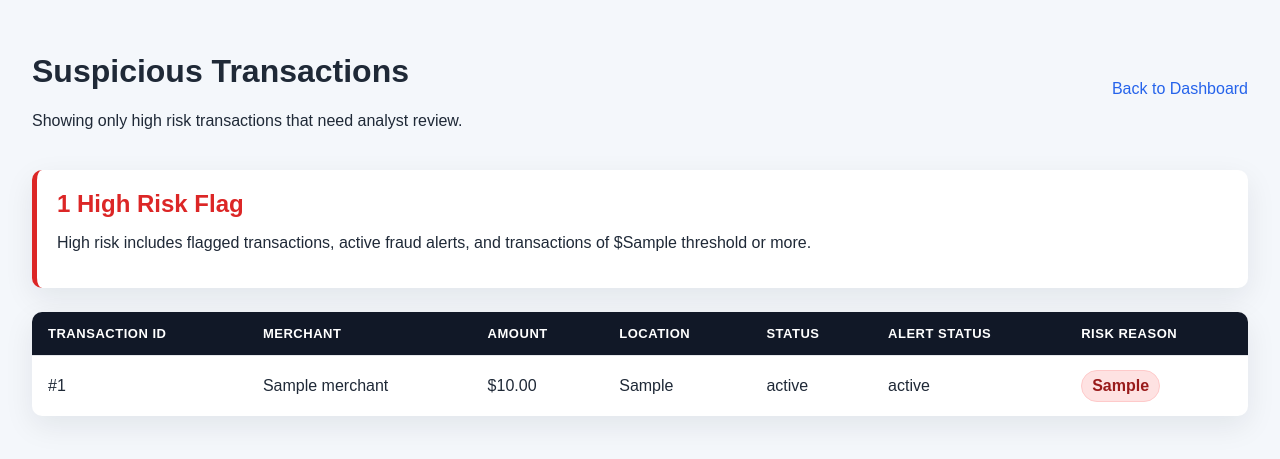
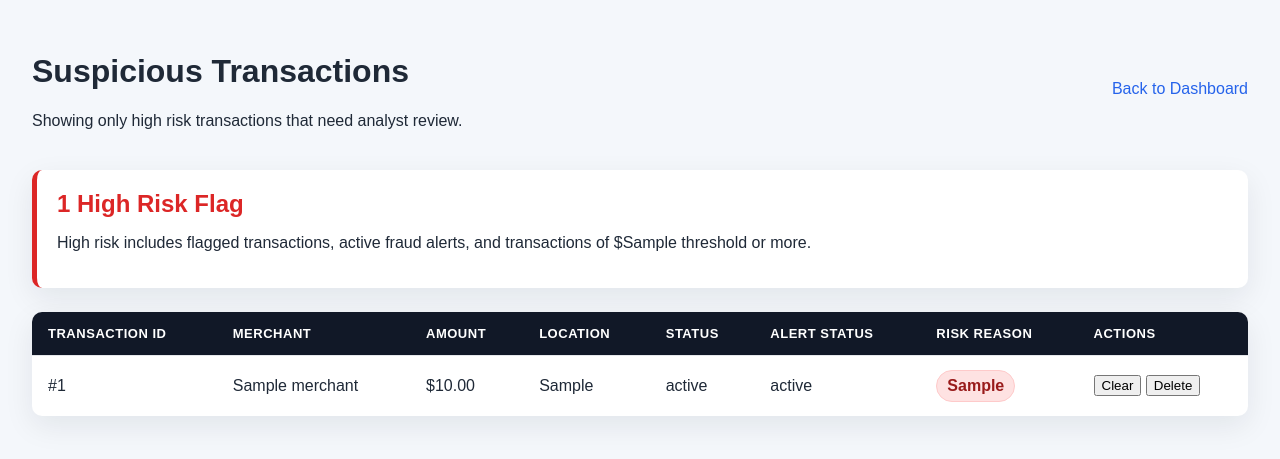
Before and after one commit to mattiaslarsson1/credit-card-fraud-detection, a Flask app: template templates/suspicious_transactions.html in a window 1280 px wide. Shown: the top 459 px of the page. Run offline with Flask 3, Linux system fonts and the light colour scheme; the template is opened without the code that fills it: most values are stand-ins (such as "Sample title", 1, 10 or a date in 2020).

Commit message:
changes to suspicious transactions

```diff
--- a/app.py
+++ b/app.py
@@ -315,6 +315,35 @@ def suspicious_transactions():
     return render_template("suspicious_transactions.html", transactions=transactions, threshold=HIGH_RISK_AMOUNT_THRESHOLD)
 
 
+@app.route("/suspicious-transactions/<int:transaction_id>/clear", methods=["POST"])
+def clear_suspicious_transaction(transaction_id):
+    if "user_email" not in session:
+        return redirect(url_for("login"))
+
+    # Resolve all open fraud alerts for this transaction
+    supabase.table("fraud_alert").update({"alert_status": "resolved"}).eq("transaction_id", transaction_id).execute()
+
+    # Mark the transaction itself as cleared
+    supabase.table("transaction").update({"transaction_status": "cleared"}).eq("transaction_id", transaction_id).execute()
+
+    return redirect(url_for("suspicious_transactions"))
+
+
+@app.route("/suspicious-transactions/<int:transaction_id>/delete", methods=["POST"])
+def delete_suspicious_transaction(transaction_id):
+    if "user_email" not in session:
+        return redirect(url_for("login"))
+
+    # Delete associated records first (foreign key constraints)
+    supabase.table("fraud_alert").delete().eq("transaction_id", transaction_id).execute()
+    supabase.table("fraud_report").delete().eq("transaction_id", transaction_id).execute()
+
+    # Delete the transaction
+    supabase.table("transaction").delete().eq("transaction_id", transaction_id).execute()
+
+    return redirect(url_for("suspicious_transactions"))
+
+
 @app.route("/logout")
 def logout():
     session.clear()
--- a/templates/suspicious_transactions.html
+++ b/templates/suspicious_transactions.html
@@ -63,6 +63,28 @@
         font-weight: bold;
         padding: 6px 10px;
     }
+    .modal-backdrop {
+        align-items: center;
+        background: rgba(0,0,0,0.45);
+        display: none;
+        inset: 0;
+        justify-content: center;
+        position: fixed;
+        z-index: 1000;
+    }
+    .modal-backdrop.active { display: flex; }
+    .modal-box {
+        background: #fff;
+        border-radius: 10px;
+        box-shadow: 0 20px 60px rgba(0,0,0,0.2);
+        max-width: 400px;
+        padding: 28px 32px;
+        text-align: center;
+        width: 90%;
+    }
+    .modal-box h3 { margin: 0 0 12px; }
+    .modal-box p { color: #6b7280; margin: 0 0 24px; }
+    .modal-actions { display: flex; gap: 12px; justify-content: center; }
     .empty-state {
         background: #fff;
         border-radius: 10px;
@@ -95,6 +117,7 @@
         <th>Status</th>
         <th>Alert Status</th>
         <th>Risk Reason</th>
+        <th>Actions</th>
     </tr>
     {% for transaction in transactions %}
     <tr>
@@ -105,6 +128,15 @@
         <td>{{ transaction.transaction_status }}</td>
         <td>{{ transaction.alert_status }}</td>
         <td><span class="risk-badge">{{ transaction.risk_reason }}</span></td>
+        <td>
+            <form action="{{ url_for('clear_suspicious_transaction', transaction_id=transaction.transaction_id) }}" method="POST" style="display:inline">
+                <button type="submit">Clear</button>
+            </form>
+            <button type="button"
+                onclick="openDeleteModal('{{ transaction.transaction_id }}', '{{ url_for('delete_suspicious_transaction', transaction_id=transaction.transaction_id) }}')">
+                Delete
+            </button>
+        </td>
     </tr>
     {% endfor %}
 </table>
@@ -114,4 +146,33 @@
     <p>Only high risk items are shown here, so lower risk activity is hidden from this page.</p>
 </div>
 {% endif %}
+
+<!-- Delete confirmation modal -->
+<div class="modal-backdrop" id="deleteModal">
+    <div class="modal-box">
+        <h3>Delete Transaction?</h3>
+        <p id="deleteModalText">This will permanently remove the transaction and all associated fraud alerts. This cannot be undone.</p>
+        <div class="modal-actions">
+            <button onclick="closeDeleteModal()">Cancel</button>
+            <form id="deleteForm" method="POST">
+                <button type="submit">Yes, Delete</button>
+            </form>
+        </div>
+    </div>
+</div>
+
+<script>
+    function openDeleteModal(transactionId, actionUrl) {
+        document.getElementById('deleteModalText').textContent =
+            'This will permanently remove transaction #' + transactionId + ' and all associated fraud alerts. This cannot be undone.';
+        document.getElementById('deleteForm').action = actionUrl;
+        document.getElementById('deleteModal').classList.add('active');
+    }
+    function closeDeleteModal() {
+        document.getElementById('deleteModal').classList.remove('active');
+    }
+    document.getElementById('deleteModal').addEventListener('click', function(e) {
+        if (e.target === this) closeDeleteModal();
+    });
+</script>
 {% endblock %}
```
